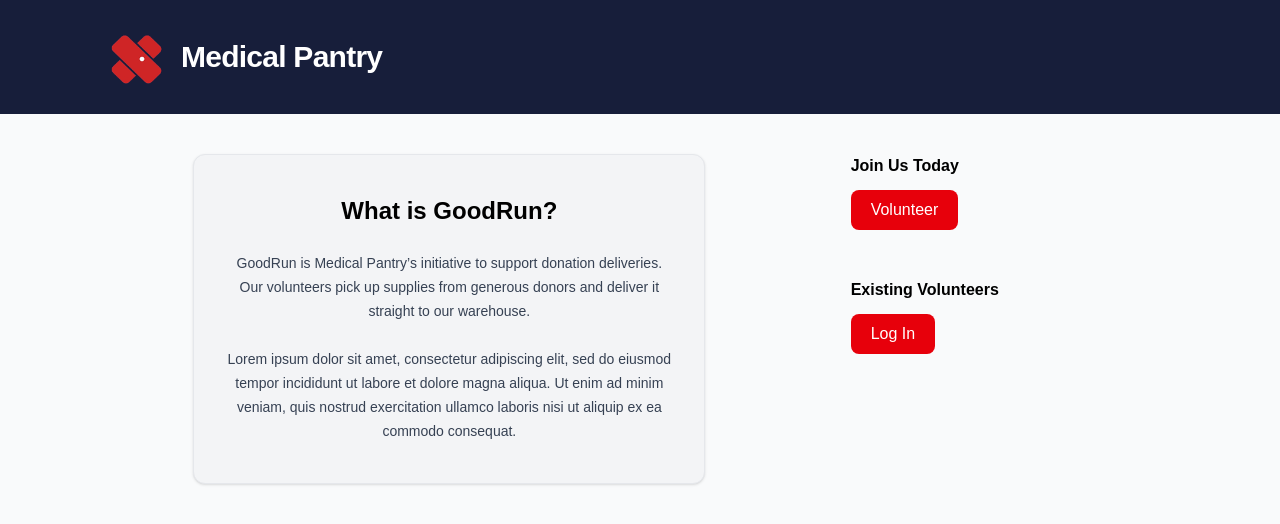
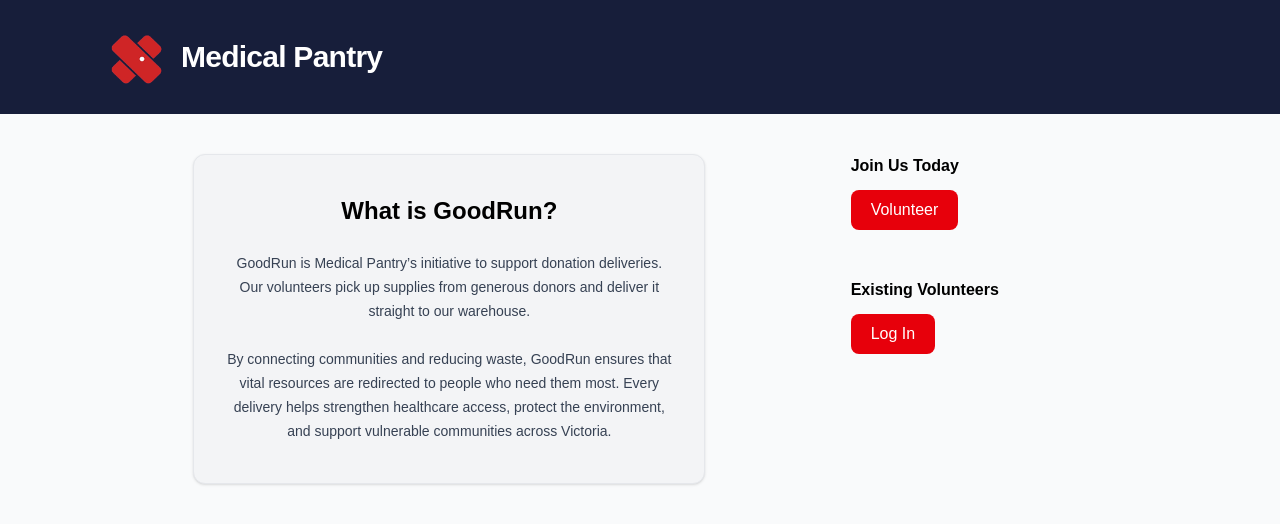
Before and after one commit to shermintea/GoodRun, a Next.js app: page / in a window 1280 px wide. Shown: the top 524 px of the page. Built offline with nearby package versions, Linux system fonts and the light colour scheme.

Commit message:
Changed the front page GoodRun description

```diff
--- a/app/page.tsx
+++ b/app/page.tsx
@@ -53,9 +53,10 @@ export default function Home() {
               </p>
 
               <p className="mt-6 text-sm leading-6 text-gray-700">
-                Lorem ipsum dolor sit amet, consectetur adipiscing elit, sed do eiusmod tempor
-                incididunt ut labore et dolore magna aliqua. Ut enim ad minim veniam, quis
-                nostrud exercitation ullamco laboris nisi ut aliquip ex ea commodo consequat.
+                By connecting communities and reducing waste, GoodRun ensures that vital
+                resources are redirected to people who need them most. Every delivery
+                helps strengthen healthcare access, protect the environment, and support
+                vulnerable communities across Victoria.
               </p>
             </div>
           </div>
```
